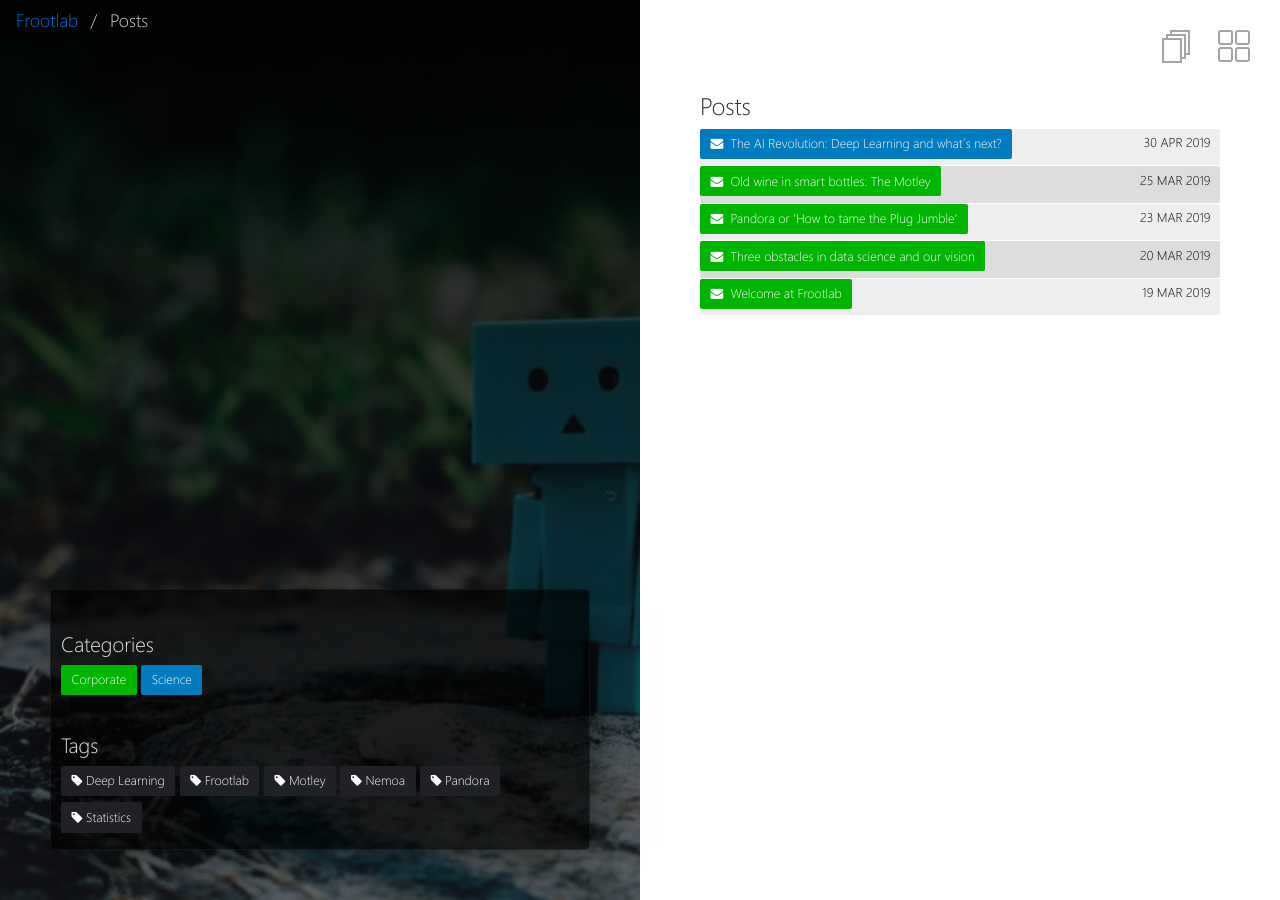
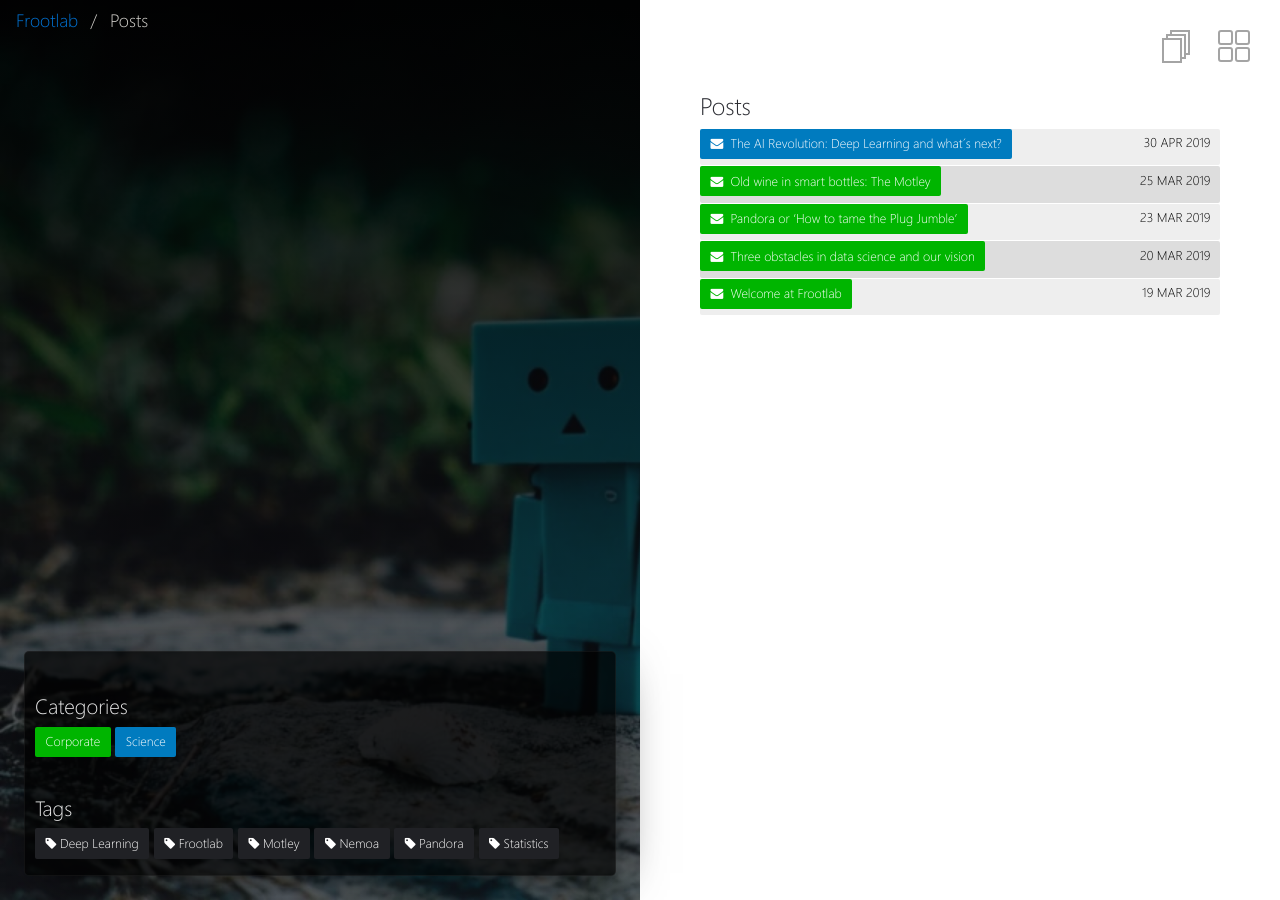
Before and after one commit to frootlab/frootlab.github.io, a Jekyll site: the page built from _pages/posts.md, in a window 1280 px wide. Built offline with Jekyll 4.4.1, drawn with Linux system fonts in a browser that asks for light colours.

Commit message:
fixes #64

```diff
--- a/assets/_sass/_site.scss
+++ b/assets/_sass/_site.scss
@@ -668,9 +668,9 @@ p.light {
 
 .post-title-section {
   position: absolute;
-  bottom: 50px;
-  left: 50px;
-  right: 50px;
+  bottom: 1.5em;
+  left: 1.5em;
+  right: 1.5em;
   background-color: rgba(0, 0, 0, 0.7);
   padding: 10px;
   border: 1px solid rgba(255, 255, 255, 0.05);
```
